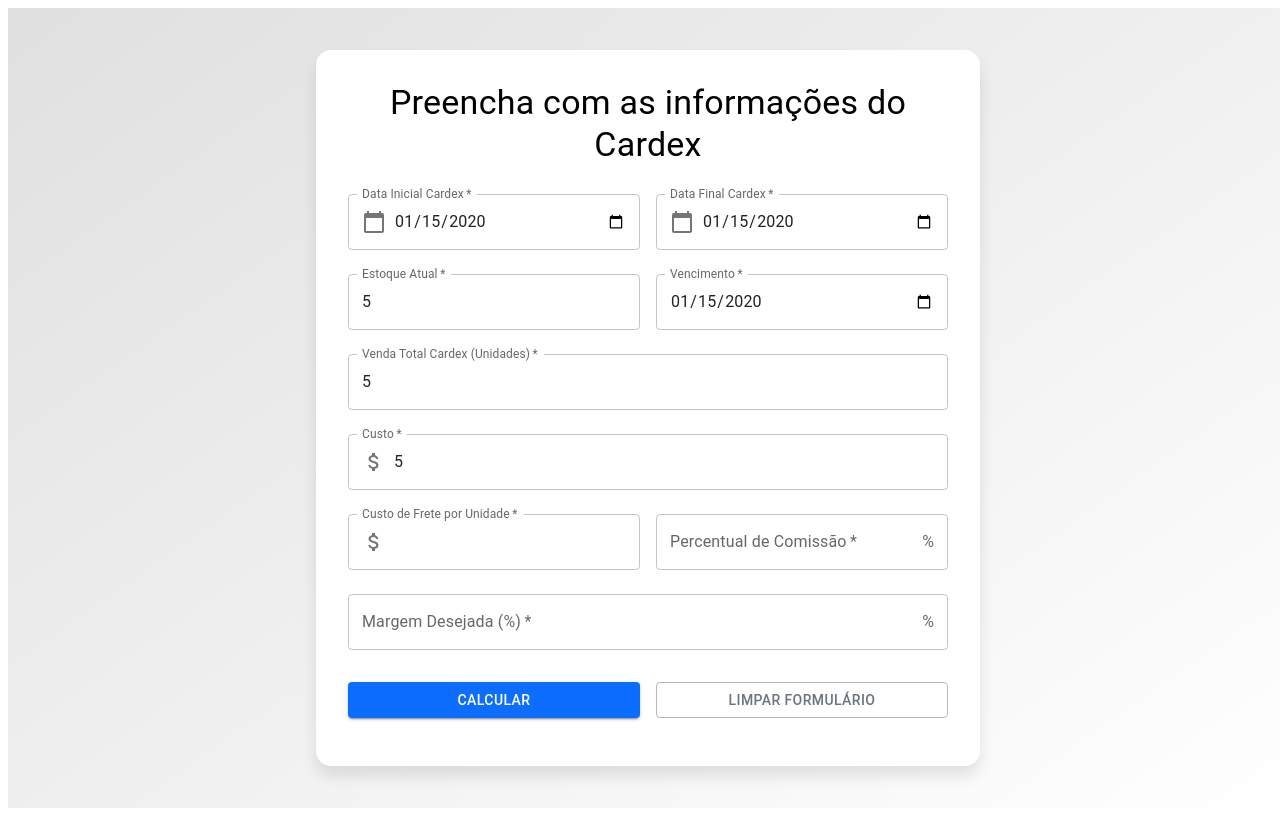
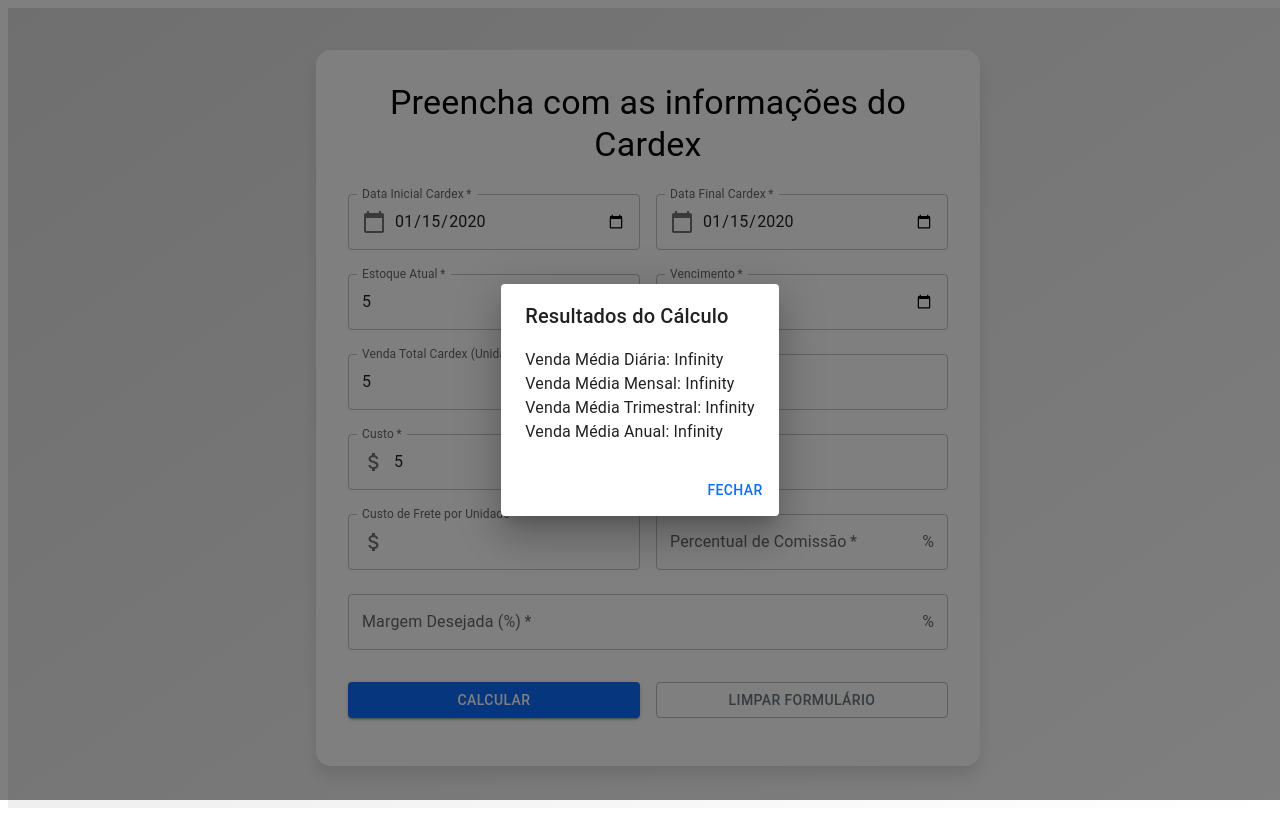
Before and after one commit to rfirpo93/staestoque, a React (Vite) app in the folder frontend/: page /calculo in a window 1280 px wide. Both pictures are taken after typing "2020-01-15", "2020-01-15", "5", "2020-01-15", "5", "5" into the empty fields and a click on the button "CALCULAR". Built offline with nearby package versions, Linux system fonts and the light colour scheme.

Commit message:
primeiro cálculo

```diff
--- a/frontend/src/Calculomanual.jsx
+++ b/frontend/src/Calculomanual.jsx
@@ -1,5 +1,5 @@
 import React, { useState } from 'react';
-import { Box, Button, TextField, Typography, Container, InputAdornment } from '@mui/material';
+import { Box, Button, TextField, Typography, Container, InputAdornment, Dialog, DialogActions, DialogContent, DialogTitle } from '@mui/material';
 import { motion } from 'framer-motion';
 import CalendarTodayIcon from '@mui/icons-material/CalendarToday';
 import AttachMoneyIcon from '@mui/icons-material/AttachMoney';
@@ -59,6 +59,15 @@ const Calculomanual = () => {
         comissaoPercentual: ''
     });
 
+    const [result, setResult] = useState({
+        vendaMediaDiaria: 0,
+        vendaMediaMensal: 0,
+        vendaMediaTrimestral: 0,
+        vendaMediaAnual: 0
+    });
+
+    const [open, setOpen] = useState(false);
+
     const handleChange = (e) => {
         setForm({
             ...form,
@@ -82,8 +91,27 @@ const Calculomanual = () => {
 
     const handleSubmit = (e) => {
         e.preventDefault();
-        // Lógica de cálculo aqui
-        console.log('Cálculo realizado', form);
+        const { dataInicial, dataFinal, vendaTotal } = form;
+        const startDate = new Date(dataInicial);
+        const endDate = new Date(dataFinal);
+        const days = (endDate - startDate) / (1000 * 60 * 60 * 24);
+        const vendaMediaDiaria = vendaTotal / days;
+        const vendaMediaMensal = vendaMediaDiaria * 30;
+        const vendaMediaTrimestral = vendaMediaDiaria * 90;
+        const vendaMediaAnual = vendaMediaDiaria * 365;
+
+        setResult({
+            vendaMediaDiaria,
+            vendaMediaMensal,
+            vendaMediaTrimestral,
+            vendaMediaAnual
+        });
+
+        setOpen(true);
+    };
+
+    const handleClose = () => {
+        setOpen(false);
     };
 
     return (
@@ -278,6 +306,21 @@ const Calculomanual = () => {
                         </RowContainer>
                     </Box>
                 </FormContainer>
+
+                <Dialog open={open} onClose={handleClose}>
+                    <DialogTitle>Resultados do Cálculo</DialogTitle>
+                    <DialogContent>
+                        <Typography>Venda Média Diária: {result.vendaMediaDiaria.toFixed(2)}</Typography>
+                        <Typography>Venda Média Mensal: {result.vendaMediaMensal.toFixed(2)}</Typography>
+                        <Typography>Venda Média Trimestral: {result.vendaMediaTrimestral.toFixed(2)}</Typography>
+                        <Typography>Venda Média Anual: {result.vendaMediaAnual.toFixed(2)}</Typography>
+                    </DialogContent>
+                    <DialogActions>
+                        <Button onClick={handleClose} color="primary">
+                            Fechar
+                        </Button>
+                    </DialogActions>
+                </Dialog>
             </MainContainer>
         </ThemeProvider>
     );
```
